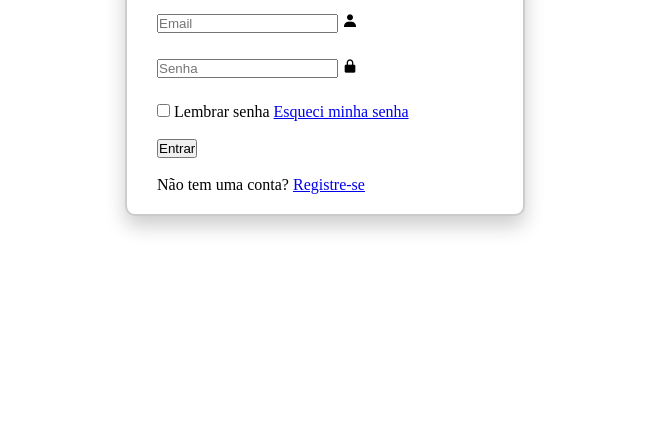
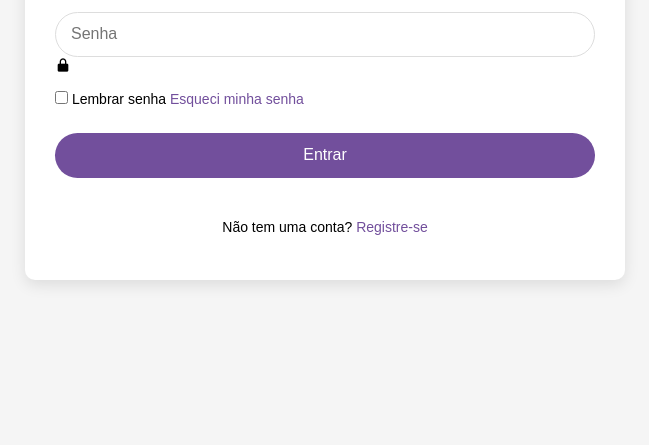
Before and after one commit to Vtorial/Tela-de-login, a plain HTML site: page index.html in a window 1280 px wide. Shown: the part 355-800 px from the top of the page, without its empty margins (315-964 px from the left). Drawn offline with nearby package versions, Linux system fonts and the light colour scheme.

Commit message:
Atualizar o style.css

```diff
--- a/style.css
+++ b/style.css
@@ -1,13 +1,8 @@
-html {
-  height: 100%;
-  width: 100%;
-}
-
 * {
   margin: 0;
   padding: 0;
   box-sizing: border-box;
-  font-family: 'poppins' sanf-serif;
+  font-family: 'poppins', sans-serif;
 }
 
 body {
@@ -15,53 +10,93 @@ body {
   justify-content: center;
   align-items: center;
   min-height: 100vh;
-  box-shadow: 0 10px 20px rgba(0, 0, 0, 0.2);
-  background-position: center;
+  background-color: #f5f5f5;
 }
 
 .container {
   width: 90%;
-  max-width: 400px;
-  border: 2px solid rgb(0, 0, 0, 0.2);
+  max-width: 500px;
+  background-color: #fff;
   border-radius: 10px;
-  background-color: #fff;
-  box-shadow: 0 10px 20px rgba(0, 0, 0, 0.2);
-  padding: 20px 30px;
+  box-shadow: 0 5px 15px rgba(0, 0, 0, 0.1);
+  padding: 20px;
   margin: 20px auto;
 }
 
-@media screen and (max-width: 768px) {
+.container h1 {
+  font-size: clamp(24px, 5vw, 32px);
+  text-align: center;
+  color: #724f9c;
+  margin-bottom: 20px;
+}
+
+@media (min-width: 768px) {
   .container {
-    width: 95%;
-    padding: 15px 20px;
-  }
-
-  .container h1 {
-    font-size: 28px;
+    padding: 30px;
   }
 
   .input-box input {
-    width: 100%;
-    font-size: 14px;
+    height: 50px;
+    font-size: 18px;
   }
 
   .entrar {
-    font-size: 14px;
+    height: 50px;
+    font-size: 18px;
   }
 }
 
-@media screen and (min-width: 1024px) {
+@media (min-width: 1024px) {
   .container {
-    margin-top: 50px;
-  }
-
-  .input-box {
-    margin: 25px 0;
+    max-width: 600px;
   }
 }
 
-.container h1 {
-  font-size: 36px;
+.input-box {
+  position: relative;
+  margin: 15px 0;
+}
+
+.input-box input {
+  width: 100%;
+  height: 45px;
+  padding: 10px 15px;
+  border: 1px solid #ddd;
+  border-radius: 25px;
+  font-size: 16px;
+  color: #555;
+  outline: none;
+}
+
+.remember-forgot {
+  margin: 15px 0;
+  font-size: 14px;
+}
+
+.remember-forgot a {
+  color: #724f9c;
+  text-decoration: none;
+}
+
+.entrar {
+  width: 100%;
+  height: 45px;
+  background-color: #724f9c;
+  border: none;
+  border-radius: 25px;
+  color: #fff;
+  font-size: 16px;
+  cursor: pointer;
+  margin: 10px 0;
+}
+
+.registre-se {
   text-align: center;
+  font-size: 14px;
+  margin-top: 15px;
+}
+
+.registre-se a {
   color: #724f9c;
+  text-decoration: none;
 }
```
